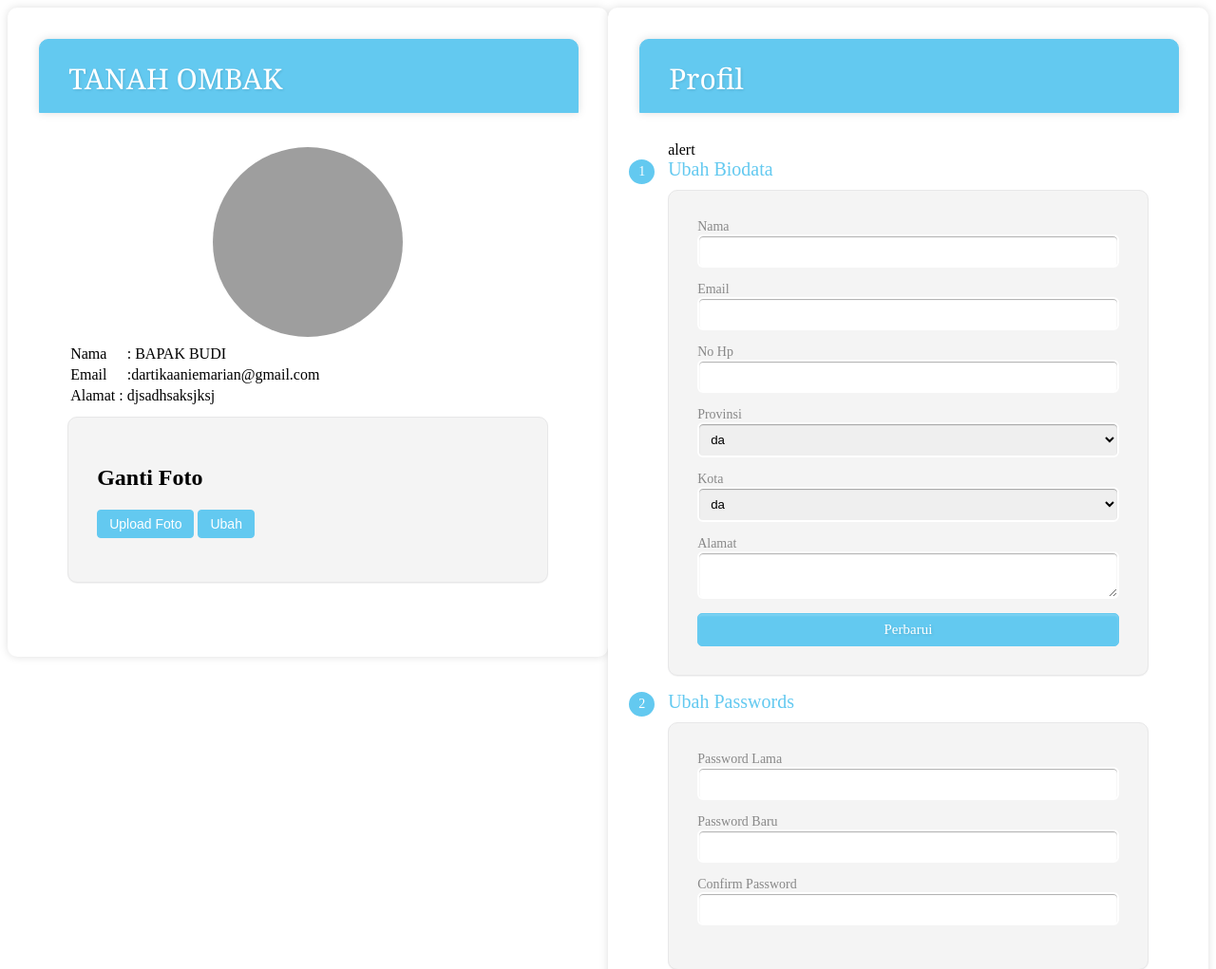
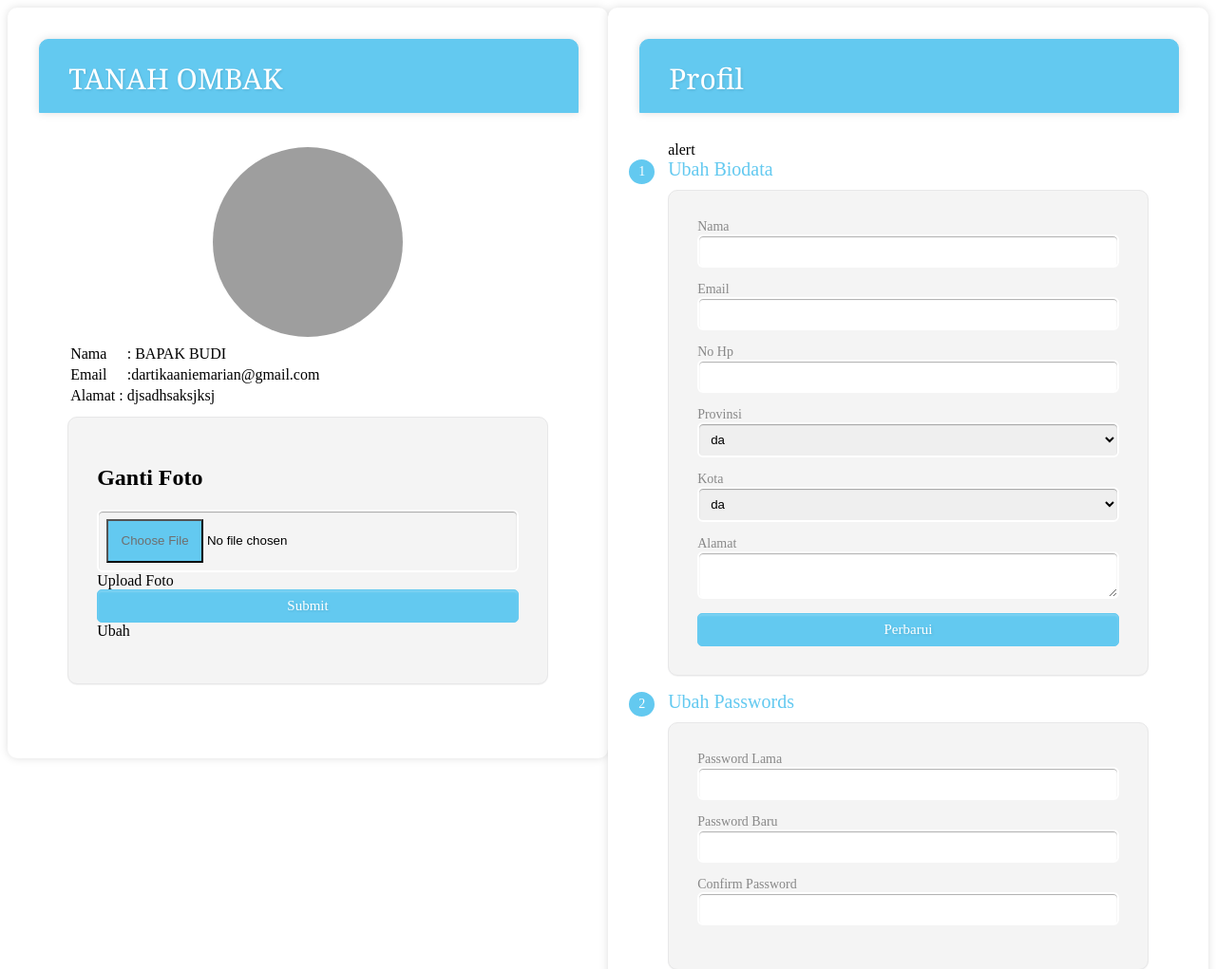
Before and after one commit to vedoalfarizi/bangku, a PHP site: page /umum/profilumum.php in a window 1280 px wide. Shown: the top 1021 px of the page at 95% size. Run offline with PHP 8.4, Linux system fonts and the light colour scheme; grey boxes are pictures that could not be loaded.

Commit message:
profil edit 1

```diff
--- a/umum/profilumum.php
+++ b/umum/profilumum.php
@@ -1,4 +1,4 @@
-<html xmlns="http://www.w3.org/1999/html">
+<html xmlns="http://www.w3.org/1999/html" xmlns="http://www.w3.org/1999/html">
 <head>
     <title>Profil</title>
     <link rel="stylesheet" type="text/css" href="../style/style.css">
@@ -43,11 +43,11 @@
 
             </table>
             <div class="kotak">
-                <form>
+                <form action="../fungsi/proses.php" method="post" enctype="multipart/form-data">
                     <h2>Ganti Foto</h2>
 
-                    <button type="file" name="ktp" class="bt bt-birusoft"/>Upload Foto </button>
-                    <button type="submit" name="verifikasi_ktp" class="bt bt-birusoft" />Ubah </button>
+                    <input type="file" name="ktp" accept="image/*" >Upload Foto </input>
+                    <input type="submit" name="verifikasi_ktp" class="bt bt-birusoft" >Ubah </input>
                 </form>
             </div>
             </div>
```
